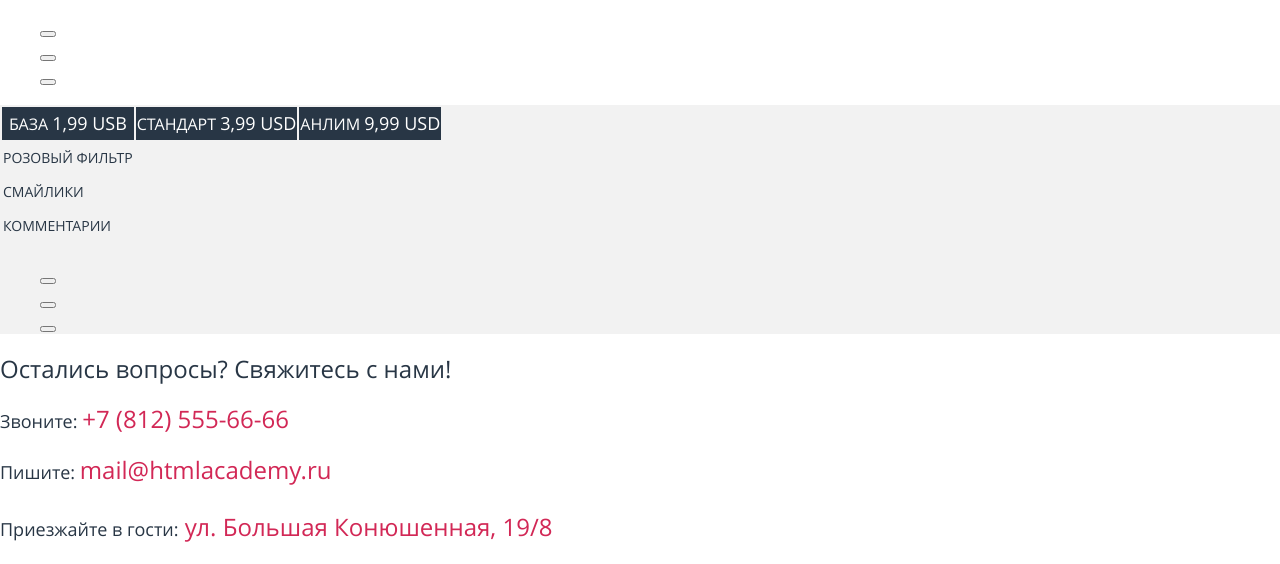
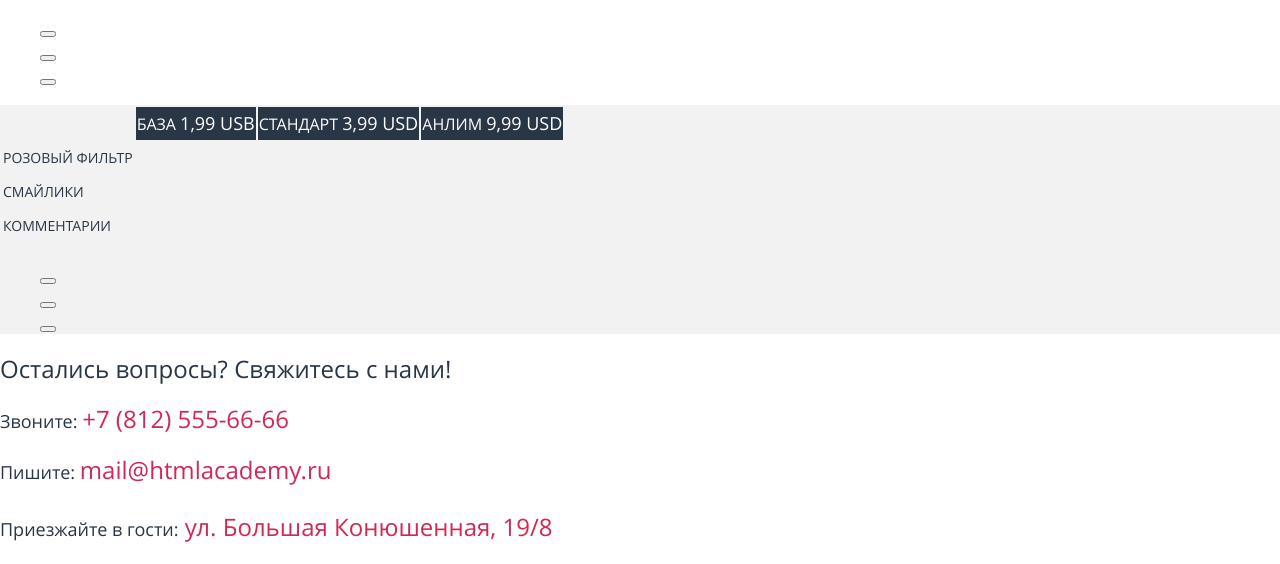
Before and after one commit to Bohannon-first/1562115-pink-22, a website: page source/index.html in a window 1280 px wide. Shown: the part 1263-1827 px from the top of the page. Drawn offline with nearby package versions, Linux system fonts and the light colour scheme; files that its build step writes are made by us from their sources.

Commit message:
Добавил таблице еще одну ячейку th и убрал у нее background-color

```diff
--- a/source/index.html
+++ b/source/index.html
@@ -126,6 +126,7 @@
       <h2 class="visually-hidden">Список тарифов</h2>
       <table class="tariffs__list">
         <tr class="tariffs__titles-list">
+          <th class="tariffs__title"></th>
           <th class="tariffs__title">База <span>1,99 USB</span></th>
           <th class="tariffs__title">Стандарт <span>3,99 USD</span></th>
           <th class="tariffs__title">Анлим <span>9,99 USD</span></th>
--- a/source/less/blocks/tariffs.less
+++ b/source/less/blocks/tariffs.less
@@ -2,7 +2,7 @@
   background-color: @basic-bgc-photo;
 }
 
-.tariffs__titles-list {
+.tariffs__title:not(:first-child) {
   background-color: @basic-color-text;
 }
 
```
